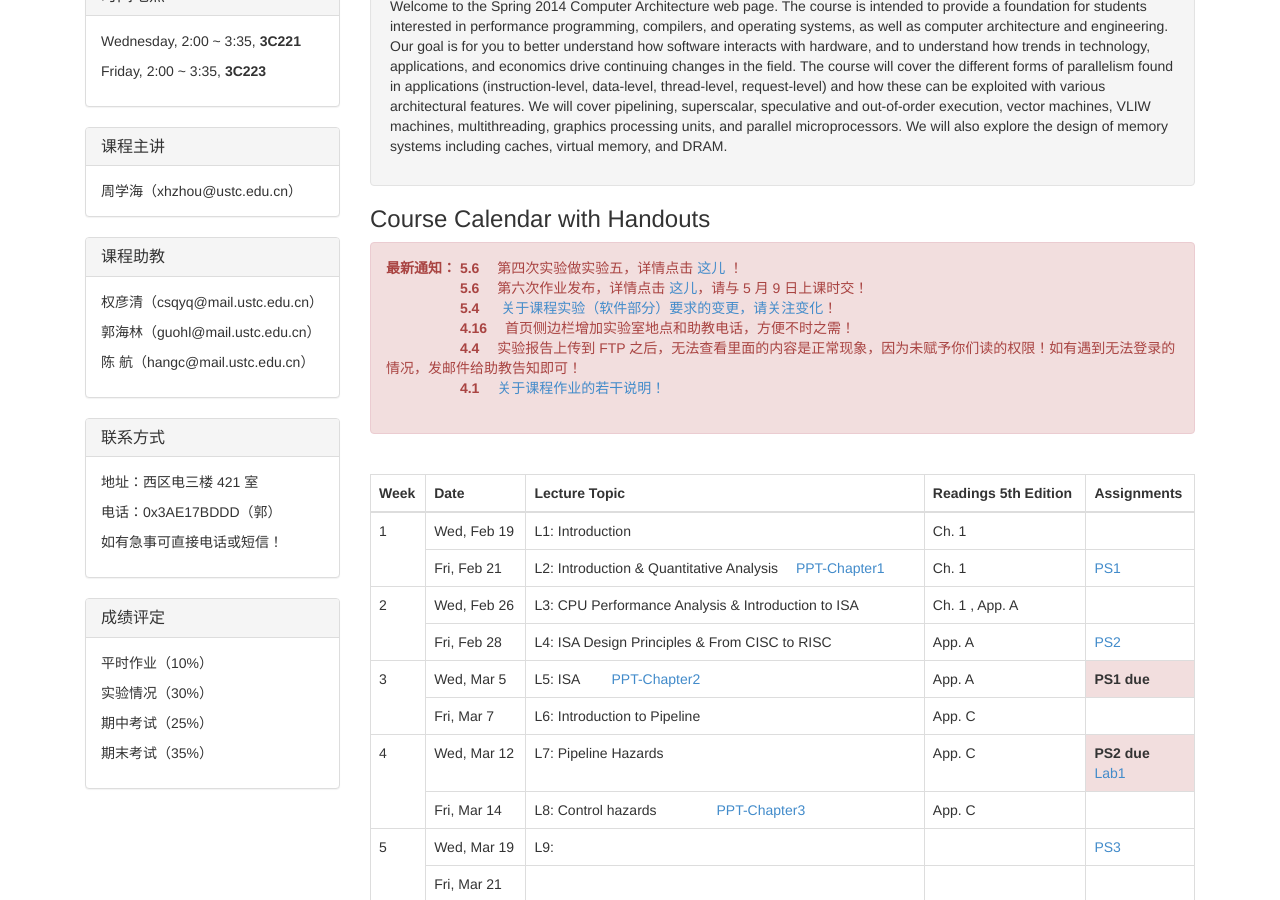
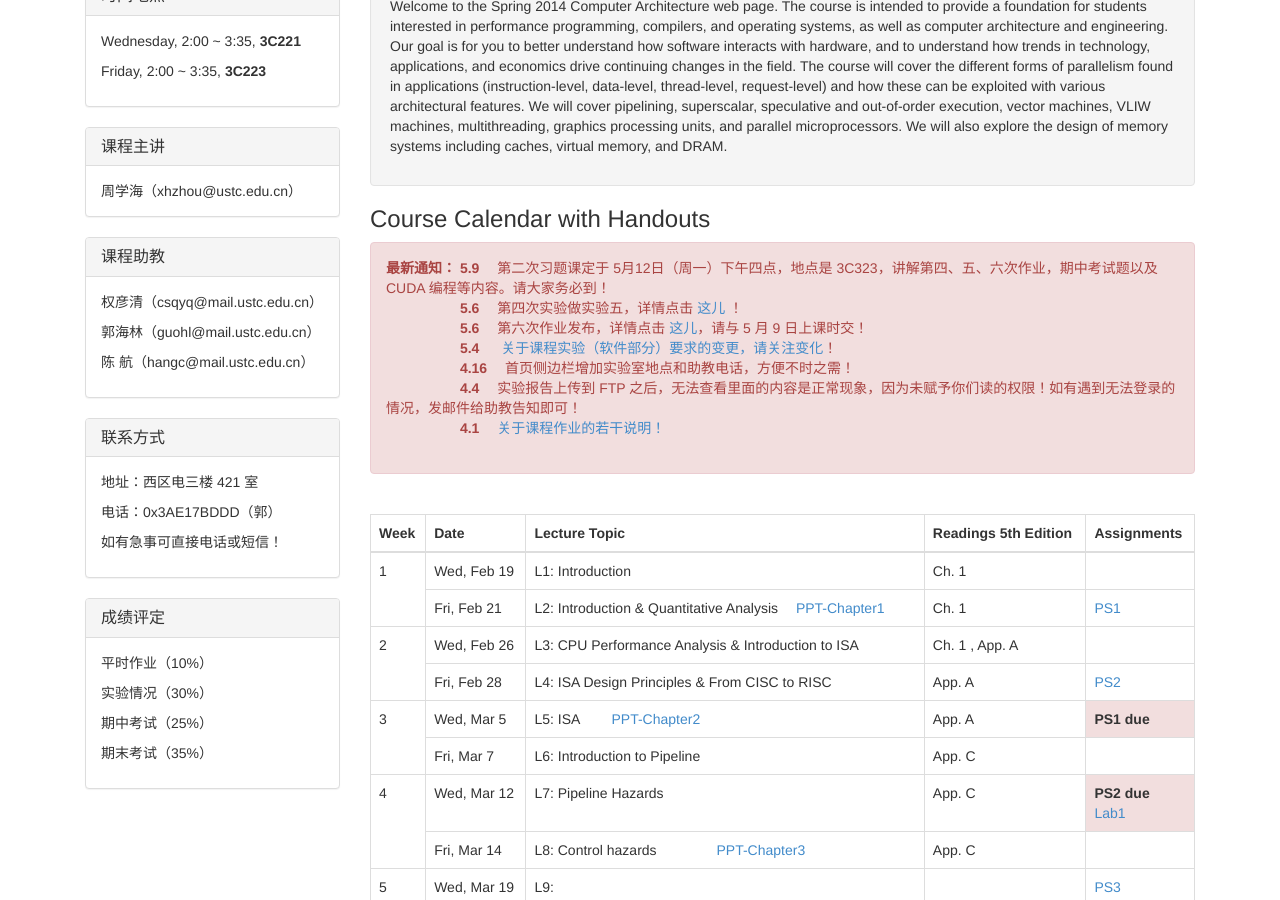
Before and after one commit to hazirguo/ca2014, a Jekyll site: the page index.html, which Jekyll copies as it is, in a window 1280 px wide and 900 px high, scrolled down 426 px. Built offline with Jekyll 4.4.1, drawn with Linux system fonts in a browser that asks for light colours; Markdown is read by kramdown in place of the engine named in the settings.

Commit message:
add xiti2

```diff
--- a/experiments/index.html
+++ b/experiments/index.html
@@ -153,7 +153,7 @@
     <li>登录帐号：<strong>csa2014</strong></li>
     <li>登录密码：<strong>112358;ustc.arch</strong></li>
   </ul>
-  <p>大家可以提前熟悉 CUDA 的编程流程，助教也会在下周一（5.12）和周四（5.15）在实验室给大家简单介绍一下！</p>
+  <p>大家可以提前熟悉 CUDA 的编程流程，助教也会在<s>下周一（5.12）和周四（5.15）在实验室</s>  <strong>统一在下周一（5.12）在 3C323 习题课</strong> 给大家简单介绍一下！</p>
 </div>
 
       </div>  <!-- col-md-9 -->
--- a/index.html
+++ b/index.html
@@ -174,7 +174,8 @@
        <!--　 有关课程实验的相关说明，详情点击 <a href="blog/20140321/about_lab.html">这儿</a> !</br>  -->
        <!--　 第三次作业发布，详情点击 <a href="coursework/index.html#ps3">这儿</a>，请与 3 月 26 日上课时交！ </br> -->
        <!--　 第一次实验发布，详情点击 <a href="experiments/index.html#lab1">这儿</a>（已更新 MIPSsim 压缩包，添加“样例程序”），请与 3 月 28 日前提交！　-->
-      <strong>最新通知：</strong>  <strong> 5.6 </strong>　第四次实验做实验五，详情点击 <a href="experiments/index.html#lab5">这儿</a> ！</br>
+      <strong>最新通知：</strong>  <strong> 5.9 </strong>　第二次习题课定于 5月12日（周一）下午四点，地点是 3C323，讲解第四、五、六次作业，期中考试题以及 CUDA 编程等内容。请大家务必到！</br>
+        　　　　　 <strong> 5.6 </strong>　第四次实验做实验五，详情点击 <a href="experiments/index.html#lab5">这儿</a> ！</br>
         　　　　　 <strong> 5.6 </strong>　第六次作业发布，详情点击 <a href="coursework/index.html#ps6">这儿</a>，请与 5 月 9 日上课时交！ </br>
         　　　　　 <strong> 5.4 </strong>　<a href="blog/20140504/about_lab2.html"> 关于课程实验（软件部分）要求的变更，请关注变化</a>！ </br>
               <!-- <strong> 5.4 </strong>　第三次实验没有验收的明晚（5.5）最后一次验收！ </br> -->
```
